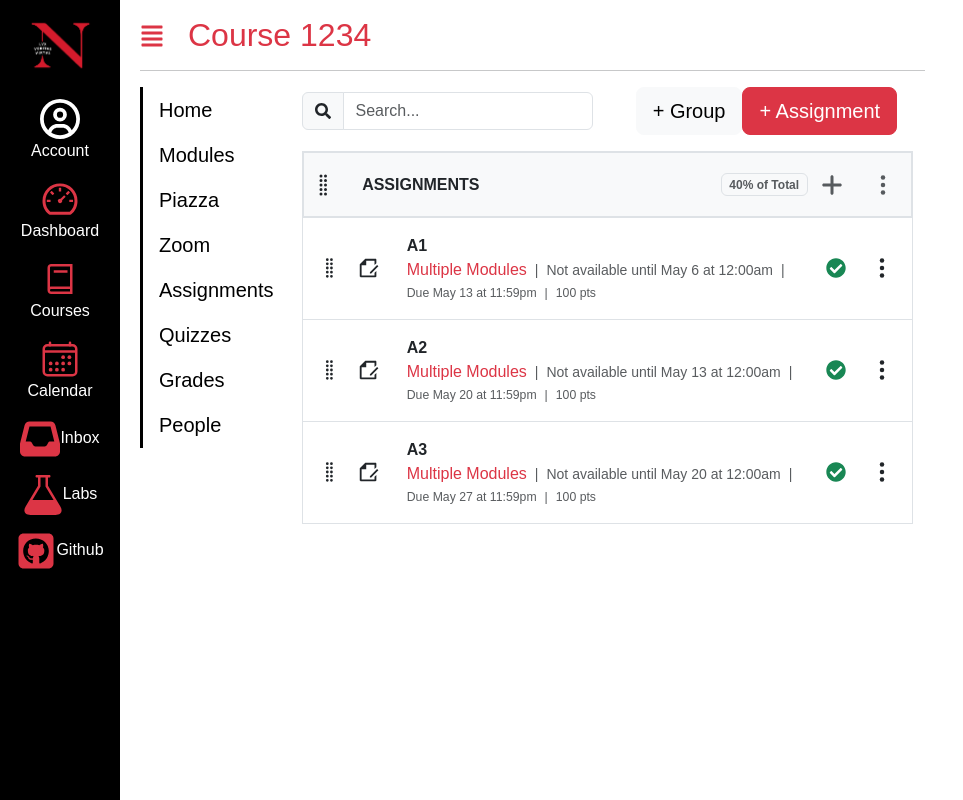
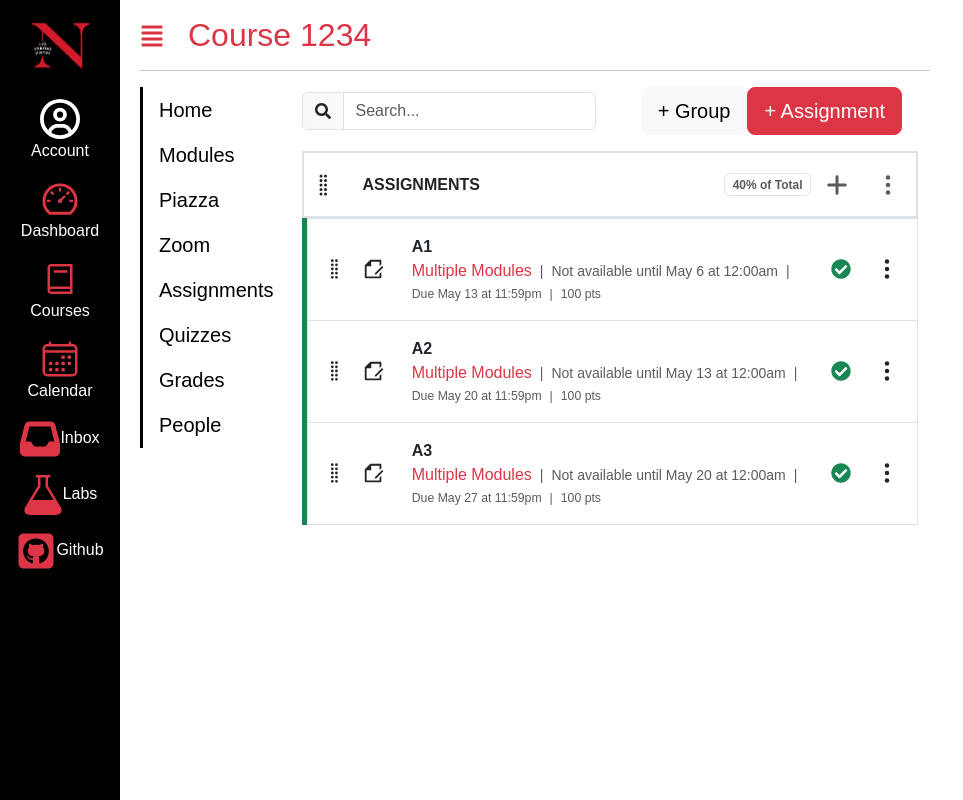
Before and after one commit to Adnu100/kambaz-fall-2025, a Next.js app: page /Courses/1234/Assignments in a window 1280 px wide. Shown: the whole page, without its empty margins (0-963 px from the left). Built offline with nearby package versions, Linux system fonts and the light colour scheme.

Commit message:
added the green border to the assignments list

```diff
--- a/src/app/(Kambaz)/Courses/[cid]/Assignments/page.tsx
+++ b/src/app/(Kambaz)/Courses/[cid]/Assignments/page.tsx
@@ -39,9 +39,9 @@ export default function Assignments() {
           </Button>
         </Container>
       </Container>
-      <Container fluid="lg" className="d-flex">
+      <Container fluid="lg">
         <ListGroup className="rounded-0">
-          <ListGroupItem className="wd-module p-0 fs-6 border-gray bg-light">
+          <ListGroupItem className="wd-module p-0 fs-6">
             <div id="wd-assignments-title" className="wd-title p-3 ps-2 border">
               <Row>
                 <Col md={1} className="d-flex align-items-center m-0">
@@ -70,6 +70,8 @@ export default function Assignments() {
               </Row>
             </div>
           </ListGroupItem>
+        </ListGroup>
+        <ListGroup className="rounded-0 border-5 border-start border-success">
           <ListGroupItem className="wd-lesson p-3">
             <Row>
               <Col md={2} className="d-flex align-items-center">
```
